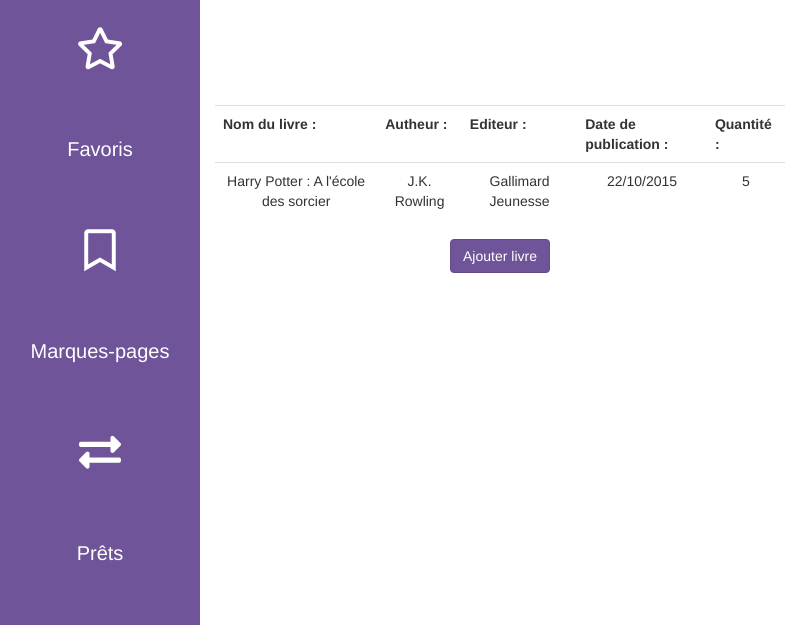
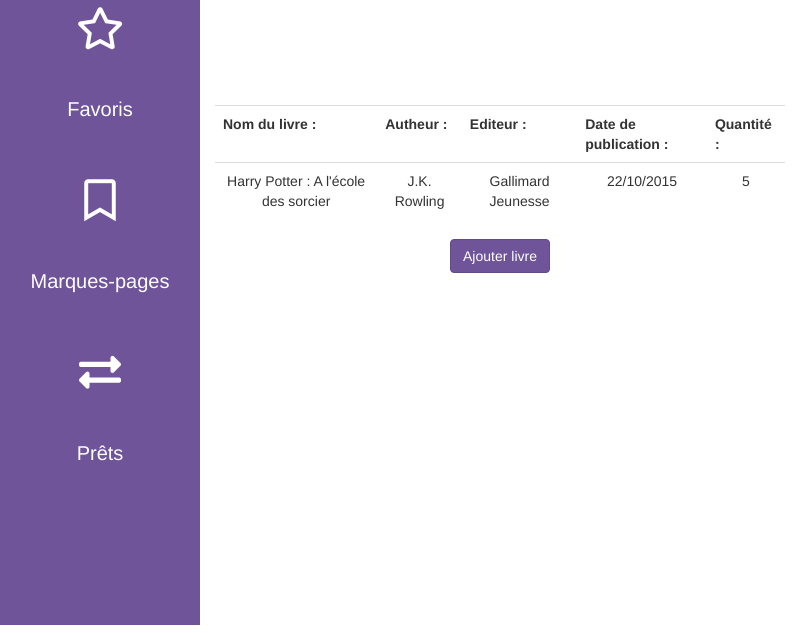
Before and after one commit to madeindjs/book_manager, an Electron app: page index.html in a window 800 px wide. Shown: the part 175-808 px from the top of the page. Drawn offline with Linux system fonts and the light colour scheme.

Commit message:
modif de l'affichage

```diff
--- a/css/style.css
+++ b/css/style.css
@@ -13,7 +13,19 @@
   background-color: indigo;
   clip-path: polygon(66% 0, 66% 100%, 62% 74%, 58% 101%, 58% 0);
 }
-
+.square{
+  margin: 10px auto;
+  cursor: pointer;
+}
+.square:hover i{
+	opacity: 0.5;
+}
+.square:hover i:hover{
+	opacity: 1.5;
+}
+.square i{
+  cursor:
+}
 h1, h2 {
   font-family: YoungSerif;
 }
@@ -21,7 +33,6 @@
 h1 {
   font-size: 3rem
 }
-
 
 aside {
   height: 100vh;
@@ -31,7 +42,7 @@
   /*font-family: YoungSerif;*/
   text-align: center;
   font-size: 2rem;
-  line-height: 20vh;
+  line-height: 15vh;
 }
 table{
   margin-top: 30%
--- a/index.html
+++ b/index.html
@@ -12,14 +12,28 @@
       <div class="row">
         <aside class="col-xs-4 col-sm-3 col-md-2 bg-primary">
           <ul class="list-unstyled">
+
+              <div class="square">
                <i class="fas fa-book fa-3x"></i>
                <li data-link="books">Livres</li>
+              </div>
+
+              <div class="square">
                <i class="far fa-star fa-3x"></i>
                <li data-link="favs">Favoris</li>
+              </div>
+
+              <div class="square">
                <i class="far fa-bookmark fa-3x"></i>
                <li data-link="mark">Marques-pages</li>
+              </div>
+
+              <div class="square">
                <i class="fas fa-exchange-alt fa-3x"></i>
                <li data-link="lend">Prêts</li>
+              </div>
+
+
           </ul>
         </aside>
 
@@ -55,7 +69,8 @@
 
           <section data-view="new_book" class="hidden">
             <h1 class="text-primary">Créer un livre</h1>
-            <form id="book_form">
+
+            <form>
               <div class="form-group">
                 <label for="name">Nom du livre : </label>
                 <input type="text" class="form-control" name="name" placeholder="Harry Potter">
@@ -85,6 +100,7 @@
               <button type="submit" class="btn btn-primary">Créer</button>
 
             </form>
+
           </section>
 
           <section data-view="favs" class="hidden">
--- a/renderer.js
+++ b/renderer.js
@@ -5,7 +5,6 @@
 
 document.querySelector('aside ul').addEventListener('click', (e) => {
   let target = e.target
-
   if(e.target.nodeName == 'LI'){
     viewHelper.showTab(e.target.dataset.link)
   }
```
Lines whose indentation alone changed are shown as unchanged.
